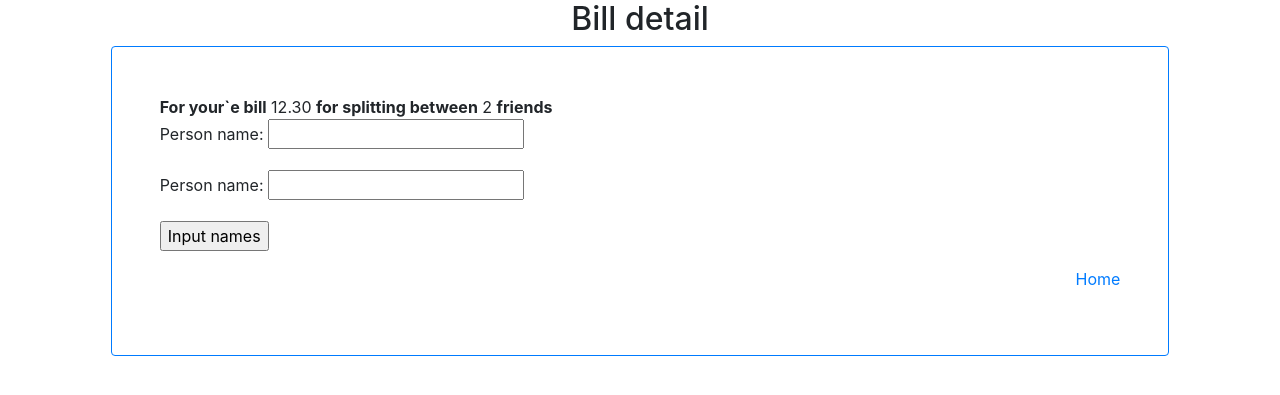
After one commit to klep4a/splitbill, a Django app: page /1/ in a window 1280 px wide. The commit adds this page. Shown: the top 395 px of the page. Run offline with Django 3.2, Linux system fonts and the light colour scheme; data comes from the database, SQL or seed files in the repository; both versions use the stored data as it was after the commit; some libraries are stand-ins or nearby versions.

Commit message:
bill view, person list view

```diff
--- a/split_bill/forms.py
+++ b/split_bill/forms.py
@@ -12,3 +12,9 @@ class PersonForm(forms.ModelForm):
     class Meta:
         model = models.Person
         exclude = ('bill',)
+
+
+class PersonBillForm(forms.ModelForm):
+    class Meta:
+        model = models.PersonBill
+        fields = ('pers_bill',)
--- a/split_bill/models.py
+++ b/split_bill/models.py
@@ -11,8 +11,8 @@ class Bill(models.Model):
     split_num = models.PositiveSmallIntegerField(null=True)
     # objects = models.Manager()
 
-    # def __str__(self):
-    #     return 'Bill: {}, split: {}'.format(self.full_bill, self.split_num)
+    def __str__(self):
+        return 'Bill: {}, split: {}'.format(self.full_bill, self.split_num)
 
     def split(self):
         """Returns the list of splitted values."""
@@ -28,9 +28,9 @@ class Bill(models.Model):
     # class Meta:
     #     ordering = ['-date_time']
 
-    def get_absolute_url(self):
-        return reverse('split_bill:bill_details',
-                       args=[self.id])
+    # def get_absolute_url(self):
+    #     return reverse('split_bill:bill_detail',
+    #                    args=[self.id])
 
 
 class Person(models.Model):
@@ -44,7 +44,7 @@ class Person(models.Model):
 
 class PersonBill(models.Model):
     person = models.ForeignKey(Person, on_delete=models.CASCADE)
-    pbill = models.DecimalField(max_digits=6, decimal_places=2)
+    pers_bill = models.DecimalField(max_digits=6, decimal_places=2)
 
     def __str__(self):
-        return 'PBill: {} for {}'.format(self.pbill, self.person)
+        return 'PBill: {} for {}'.format(self.pers_bill, self.person)
--- /dev/null
+++ b/split_bill/templates/split_bill/bill_detail.html
@@ -0,0 +1,18 @@
+{% extends "split_bill/index.html" %}
+
+{% block title %}Detail{% endblock %}
+
+{% block content %}
+<strong>For your`e bill</strong>
+{{ bill.full_bill }}
+<strong>for splitting between</strong>
+{{ bill.split_num }}
+<strong>friends</strong><br>
+
+<form action="." method="post">
+    {% csrf_token %}
+    {{ person_formset.as_p }}
+    <input type="submit" value="Input names">
+</form>
+<p align="bottom" style="text-align: right"><a href="{% url 'split_bill:index' %}">Home</a></p>
+{% endblock %}
--- a/split_bill/templates/split_bill/result.html
+++ b/split_bill/templates/split_bill/result.html
@@ -15,7 +15,8 @@
 <!--&lt;!&ndash;    <input type="hidden" name="id" value="{{ bill.id }}" />&ndash;&gt;-->
 <!--    <input type="submit" value="Add friends bills">-->
 <!--</form>-->
-<p align="bottom" style="text-align: left"><a href="{{ bill.get_absolute_url }}">Detail</a></p>
+<strong>чтобы посчитать счета друзей раздельно:</strong>
+<p align="bottom" style="text-align: left"><a href="{% url 'split_bill:bill_detail' bill.id %}">Detail</a></p>
 <p align="bottom" style="text-align: right"><a href="{% url 'split_bill:index' %}">Home</a></p>
 <p align="bottom" style="text-align: right">обработано счетов: {{ bill.id }}</p>
 {% endblock %}
--- a/split_bill/urls.py
+++ b/split_bill/urls.py
@@ -6,6 +6,7 @@ app_name = 'split_bill'
 
 urlpatterns = [
     path('', views.index, name='index'),
-    path('<int:bill_id/>', views.bill_details, name='bill_details'),
-
+    path('<int:bill_id>/', views.bill_detail, name='bill_detail'),
+    path('<int:bill_id>/person/', views.PersonsListView.as_view(), name='persons_list'),
+    path('<int:bill_id>/', views.PersonDetailView.as_view(), name='person_detail'),
 ]
--- a/split_bill/views.py
+++ b/split_bill/views.py
@@ -1,7 +1,8 @@
-from django.shortcuts import get_object_or_404, render, HttpResponse
+from django.shortcuts import get_object_or_404, render, redirect, HttpResponse
 from django.views import generic
+from django.forms import inlineformset_factory
 from . import forms
-from .models import Bill
+from .models import Bill, Person, PersonBill
 
 # Create your views here.
 
@@ -25,12 +26,43 @@ def index(request):
                    'header': 'Welcome to SplitBillApp!'})
 
 
-def bill_details(request, bill_id):
+def bill_detail(request, bill_id):
     bill = get_object_or_404(Bill,
                              id=bill_id)
+    PersonFormSet = inlineformset_factory(Bill,
+                                          Person,
+                                          form=forms.PersonForm,
+                                          extra=bill.split_num,
+                                          can_delete=False)
+    if request.method == 'POST':
+        person_formset = PersonFormSet(request.POST, instance=bill)
+        if person_formset.is_valid():
+            print(person_formset.cleaned_data)
+            persons = person_formset.save(commit=False)
+            print(request)
+            for person in persons:
+                person.save()
+                print(person)
+            return render(request,
+                          'split_bill/persons_list.html',
+                          {'bill': bill,
+                           'persons_lists': persons,
+                           'header': 'Input friends bills'})
+    else:
+        person_formset = PersonFormSet(instance=bill)
     return render(request,
-                  'split_bill/detail.html',
-                  {'bill': bill})
+                  'split_bill/bill_detail.html',
+                  {'bill': bill,
+                   'person_formset': person_formset,
+                   'header': 'Bill detail'})
 
-# class BillDetailView(generic.DetailView):
-#     model = Bill
+
+class PersonsListView(generic.ListView):
+    model = Person
+    # template_name = 'persons_list.html'
+    # queryset = Person.objects.all()
+    # context_object_name = 'persons_list'
+
+
+class PersonDetailView(generic.DetailView):
+    model = PersonBill
--- a/splitbill/urls.py
+++ b/splitbill/urls.py
@@ -17,6 +17,6 @@ from django.contrib import admin
 from django.urls import path, include
 
 urlpatterns = [
-    path('split_bill/', include('split_bill.urls', namespace='split_bill')),
+    path('', include('split_bill.urls', namespace='split_bill')),
     path('admin/', admin.site.urls),
 ]
```
Also changed, not shown: split_bill/templates/split_bill/_person_bill_detail.html (added, +21 -0 lines), split_bill/templates/split_bill/detail.html (deleted, +0 -19 lines), split_bill/templates/split_bill/persons_list.html (added, +15 -0 lines), db.sqlite3.
